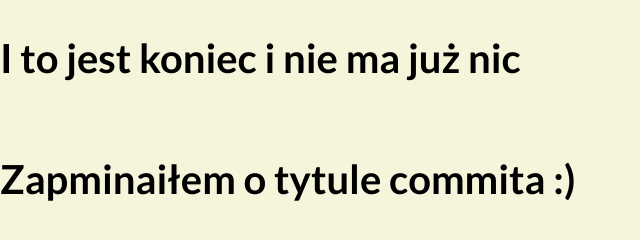
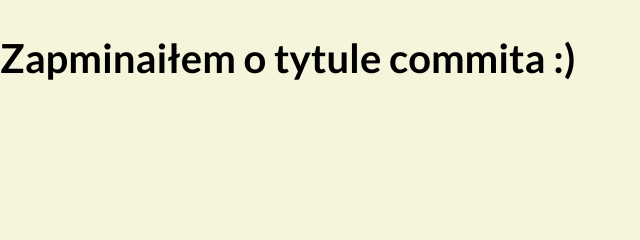
Before and after one commit to pcwitcher/learning-git-2, a plain HTML site: page index.html in a window 1280 px wide. Shown: the part 2236-2476 px from the top of the page, without its empty margins (0-640 px from the left). After the commit the page ends 2355 px from the top, so only its background shows below. Drawn offline with Linux system fonts and the light colour scheme.

Commit message:
Update h1

```diff
--- a/index.html
+++ b/index.html
@@ -78,7 +78,6 @@
             src="//filmiki4.maxart.pl/tplayer3/#adText=1&autoplay=1&videoId=OzvasAJIHb4&w=365&h=280&loadVideoTimeout=500000&volume=0&aoID=DVJAPyL5hymQ7Q0.2FRYVWxk34YuoC7ExS6BHR_5ALr.c7"
             frameborder="0" allowfullscreen="1" scrolling="no"></iframe>
     </section>
-    <h1>I to jest koniec i nie ma już nic</h1>
     <h1>Zapminaiłem o tytule commita :)</h1>
 </body>
 
```
